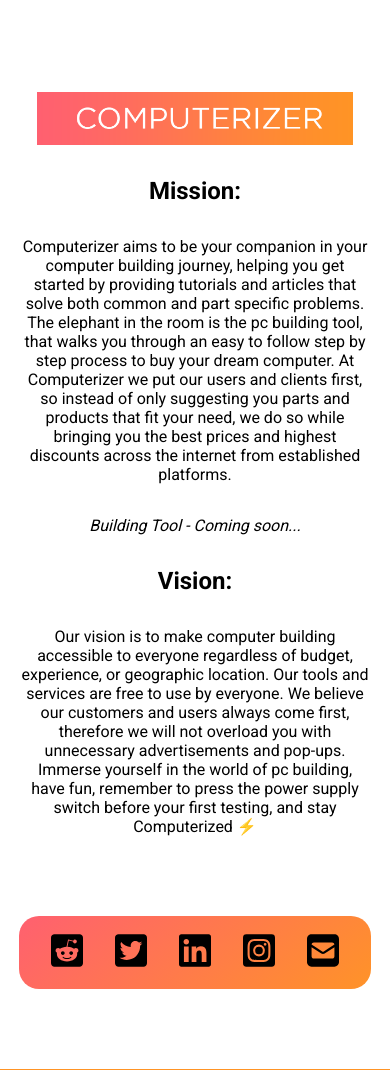
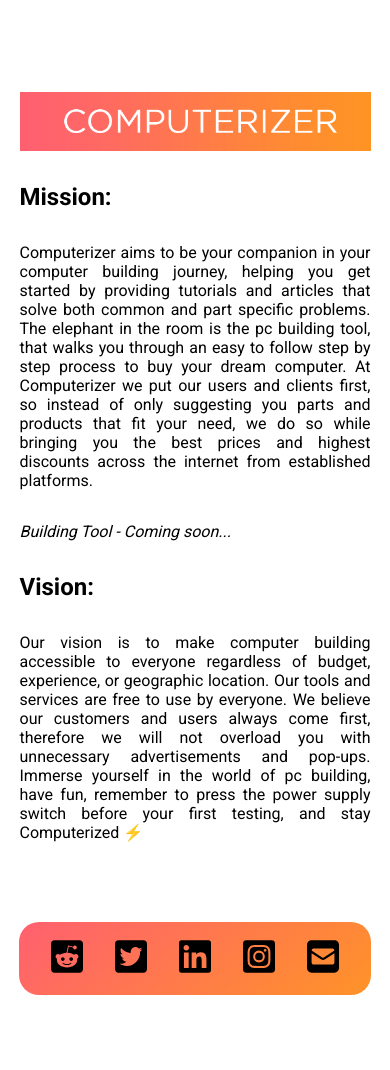
Before and after one commit to Computerizer/Backend, a Django app: page /about in a window 390 px wide. Shown: the part 68-1138 px from the top of the page. Run offline with Django 4.2, Linux system fonts and the light colour scheme; parts of the project's set-up code (start-up, migrations or seed data) failed here and were passed over.

Commit message:
Update about.css

```diff
--- a/Computerizer/static/frontend/styles/about.css
+++ b/Computerizer/static/frontend/styles/about.css
@@ -39,18 +39,22 @@
     margin: 5rem 0;
 }
 
-.about p {
-    text-align: center;
+.about p,
+h2 {
+    width: 100%;
+    text-align: justify;
     padding: 0 10%;
 }
 
 .about__logo__img {
-    width: 100%;
+    width: 80%;
+    /* mask-image: linear-gradient(to right, to left, transparent 1%, var(--accent) 15%); */
+
 }
 
 .about__social__icons {
     background-image: linear-gradient(140deg, var(--logo-accent2), var(--logo-accent1));
-    padding: 2rem 4rem;
+    padding: 0.5rem 0.8rem;
     border-radius: 20px;
     display: flex;
     justify-content: space-between;
@@ -58,7 +62,7 @@
 }
 
 .about__social__icons a img {
-    width: 5rem;
+    width: 4rem;
 }
 
 .contact h1 {
@@ -73,8 +77,9 @@
         padding: 0 5%;
     }
 
+
     .about__logo__img {
-        width: 90%;
+        width: 100%;
     }
 
     .about__social__icons {
@@ -85,7 +90,8 @@
         width: 2rem;
     }
 
-    .about p {
+    .about p,
+    h2 {
         padding: 0;
     }
 
```
